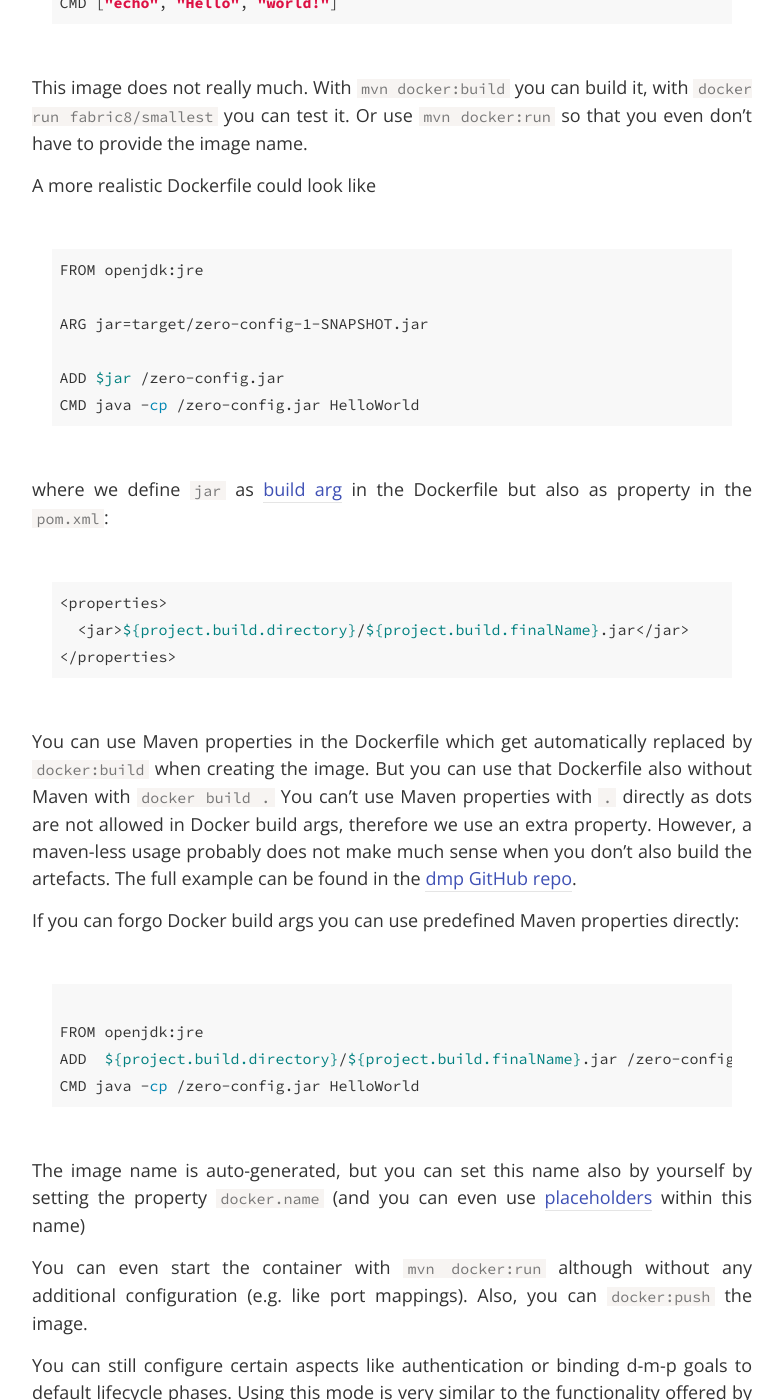
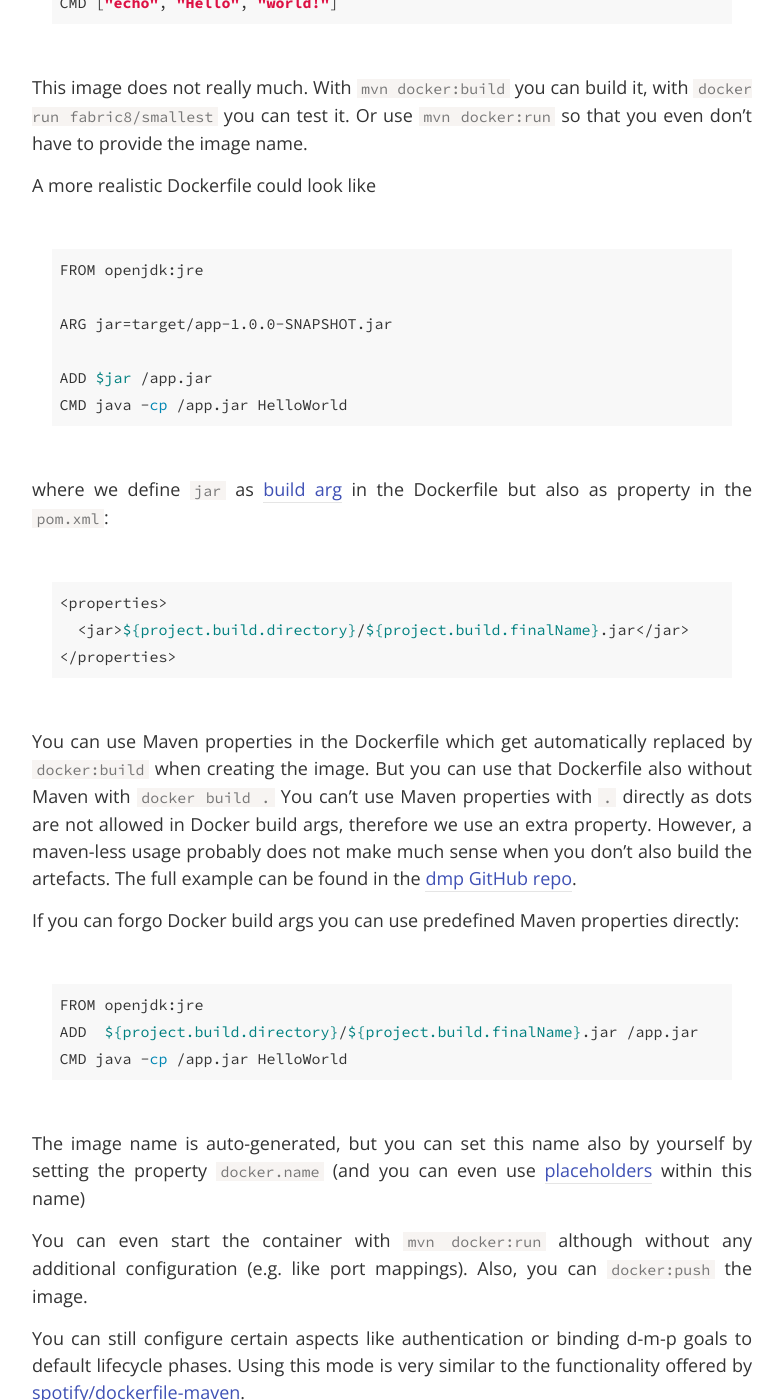
Before and after one commit to rhuss/rhuss.github.io, a Jekyll site: the page built from _posts/2018-04-12-simple-dockerfile-mode-dmp.md, in a window 1280 px wide and 1400 px high, scrolled down 1679 px. Shown: the whole window, without its empty margins (248-1031 px from the left). Built offline with Jekyll 4.4.1, drawn with Linux system fonts in a browser that asks for light colours; nearby versions of some CDN libraries; comment, search, counter and statistics services are not loaded.

Commit message:
examples

````diff
--- a/_posts/2018-04-12-simple-dockerfile-mode-dmp.md
+++ b/_posts/2018-04-12-simple-dockerfile-mode-dmp.md
@@ -66,10 +66,10 @@ A more realistic Dockerfile could look like
 ```dockerfile
 FROM openjdk:jre
 
-ARG jar=target/zero-config-1-SNAPSHOT.jar
+ARG jar=target/app-1.0.0-SNAPSHOT.jar
 
-ADD $jar /zero-config.jar
-CMD java -cp /zero-config.jar HelloWorld
+ADD $jar /app.jar
+CMD java -cp /app.jar HelloWorld
 ```
 
 where we define `jar` as [build arg][docker-build-arg] in the Dockerfile but also as property in the `pom.xml`:
@@ -89,10 +89,9 @@ The full example can be found in the [dmp GitHub repo][simple-dockerfile-example
 If you can forgo Docker build args you can use predefined Maven properties directly:
 
 ```dockerfile
-
 FROM openjdk:jre
-ADD  ${project.build.directory}/${project.build.finalName}.jar /zero-config.jar
-CMD java -cp /zero-config.jar HelloWorld
+ADD  ${project.build.directory}/${project.build.finalName}.jar /app.jar
+CMD java -cp /app.jar HelloWorld
 ```
 
 The image name is auto-generated, but you can set this name also by yourself by setting the property `docker.name` (and you can even use [placeholders][dmp-placeholders] within this name)
````
